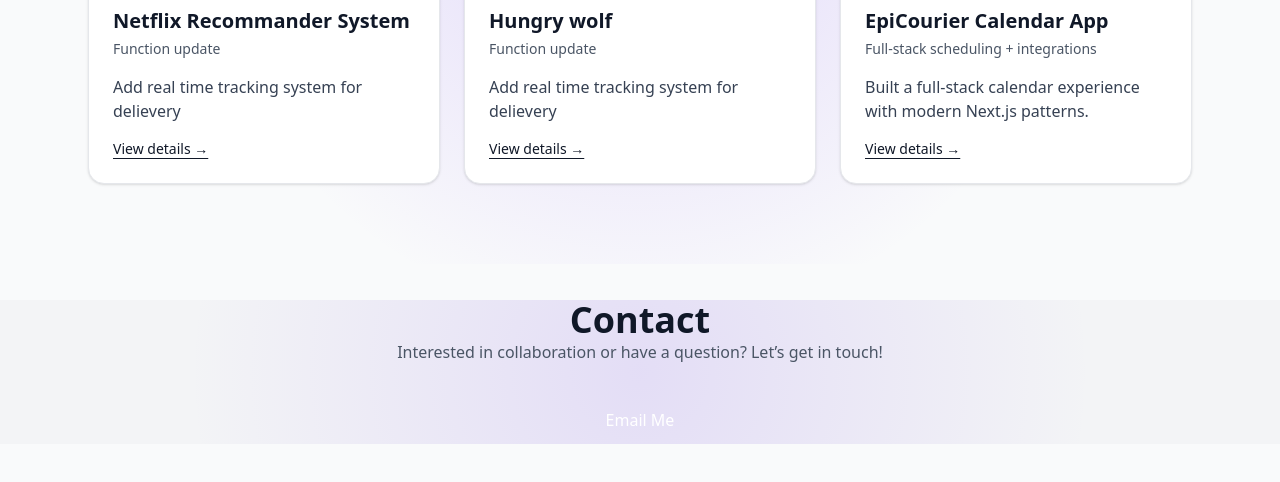
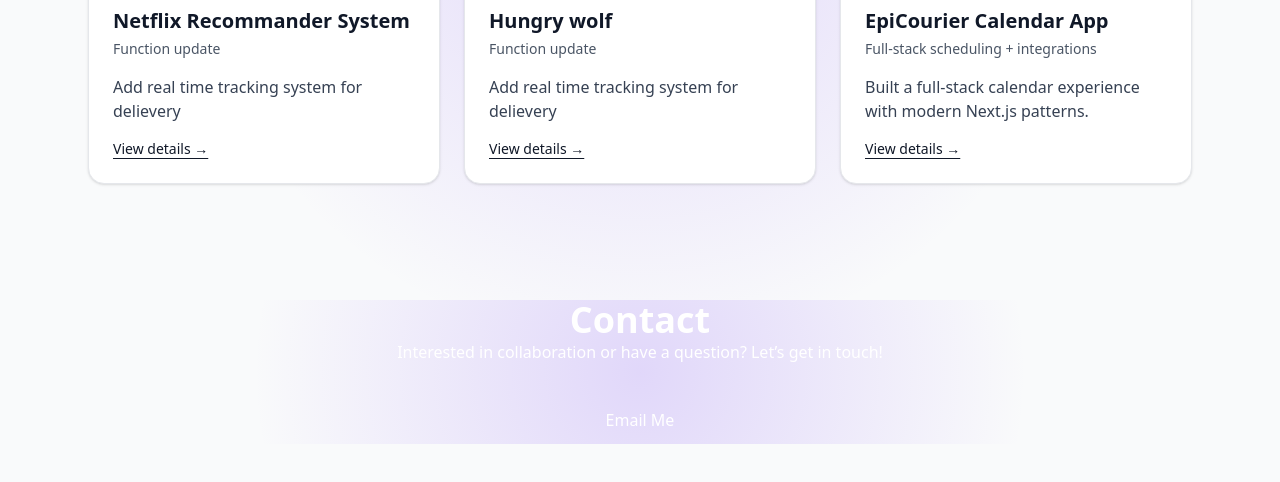
Before and after one commit to hkc619/portfolio, a Next.js app: page / in a window 1280 px wide. Shown: the part 2900-3382 px from the top of the page. Built offline with nearby package versions, Linux system fonts and the light colour scheme.

Commit message:
background color update

```diff
--- a/src/components/Contact.tsx
+++ b/src/components/Contact.tsx
@@ -2,10 +2,10 @@
   return (
     <section
       id="contact"
-      className="flex flex-col justify-center items-center text-center  bg-gray-100 transition-colors duration-500 bg-[radial-gradient(circle_at_center,rgba(139,92,246,0.15)_0%,transparent_70%)]"
+      className="flex flex-col justify-center items-center text-center bg-[radial-gradient(circle_at_center,rgba(139,92,246,0.22)_0%,transparent_60%)]"
     >
-      <h2 className="text-4xl font-bold text-primary">Contact</h2>
-      <p className="text-gray-600 mb-8">
+      <h2 className="text-4xl font-bold text-white">Contact</h2>
+      <p className="text-white mb-8">
         Interested in collaboration or have a question? Let’s get in touch!
       </p>
       <a
--- a/src/components/Projects.tsx
+++ b/src/components/Projects.tsx
@@ -134,7 +134,7 @@
   return (
     <section
       id="projects"
-      className="py-20 bg-[radial-gradient(circle_at_center,rgba(139,92,246,0.22)_0%,transparent_60%)] text-center"
+      className="h-screen py-20 bg-[radial-gradient(circle_at_center,rgba(139,92,246,0.22)_0%,transparent_60%)] text-center"
     >
       <h2 className="text-4xl font-bold text-primary mb-10">Projects</h2>
       <div className="grid md:grid-cols-3 gap-6 max-w-6xl mx-auto px-6">
```
